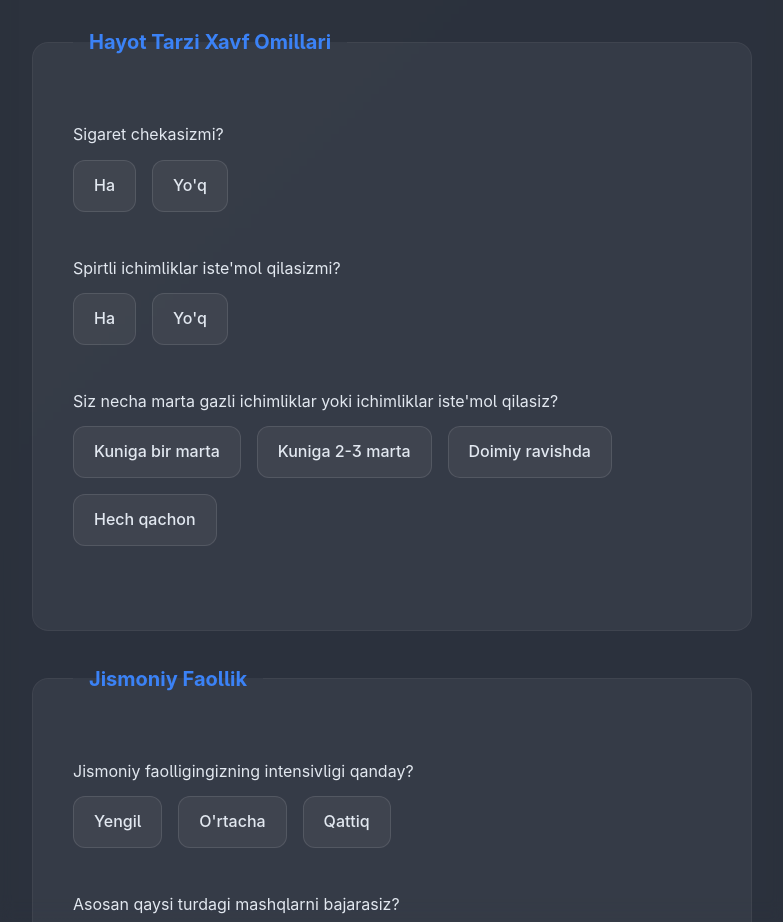
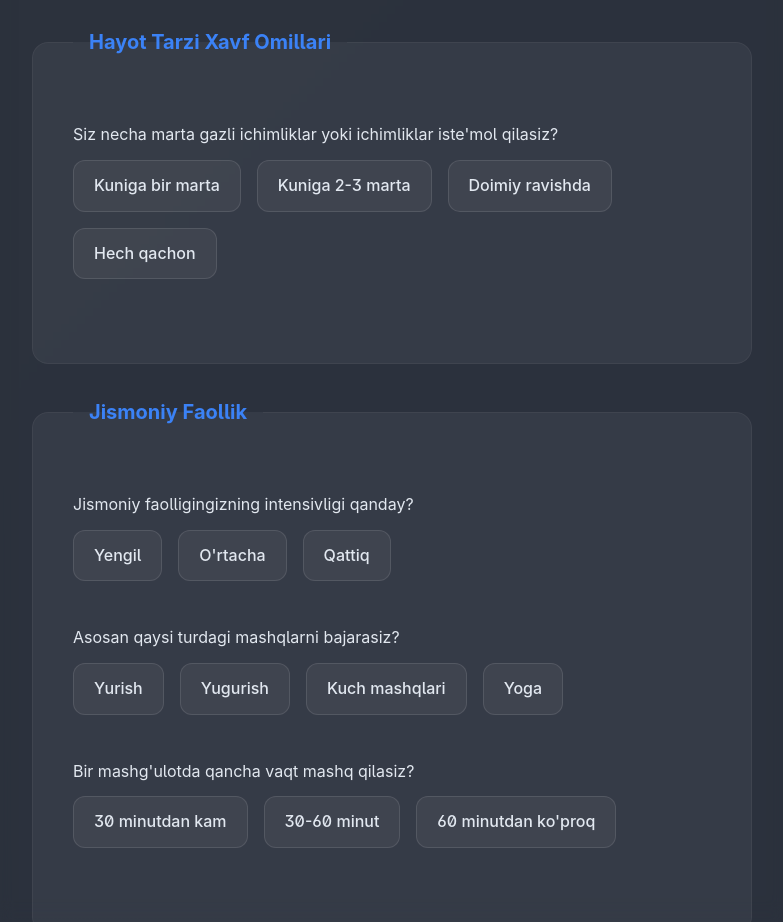
Before and after one commit to divyanshdr/samdtu_cvd_datacollections, a plain HTML site: page Form_uz.html in a window 1280 px wide. Shown: the part 2040-2962 px from the top of the page, without its empty margins (248-1031 px from the left). Drawn offline with Linux system fonts and the light colour scheme.

Commit message:
Update Form_uz.html

```diff
--- a/Form_uz.html
+++ b/Form_uz.html
@@ -154,26 +154,7 @@
 <!-- Hayot tarzi xavf omillari -->
 <fieldset>
   <legend>Hayot Tarzi Xavf Omillari</legend>
-  <div class="form-group">
-      <label for="smoking">Sigaret chekasizmi?</label>
-      <div class="radio-group">
-          <input type="radio" name="smoking" value="Yes" id="smoking-yes">
-          <label for="smoking-yes">Ha</label>
 
-          <input type="radio" name="smoking" value="No" id="smoking-no">
-          <label for="smoking-no">Yo'q</label>
-      </div>
-  </div>
-  <div class="form-group">
-      <label for="alcohol">Spirtli ichimliklar iste'mol qilasizmi?</label>
-      <div class="radio-group">
-          <input type="radio" name="alcohol" value="Yes" id="alcohol-yes">
-          <label for="alcohol-yes">Ha</label>
-
-          <input type="radio" name="alcohol" value="No" id="alcohol-no">
-          <label for="alcohol-no">Yo'q</label>
-      </div>
-  </div>
   <div class="form-group">
       <label for="beverages">Siz necha marta gazli ichimliklar yoki ichimliklar iste'mol qilasiz?</label>
       <div class="radio-group">
```
